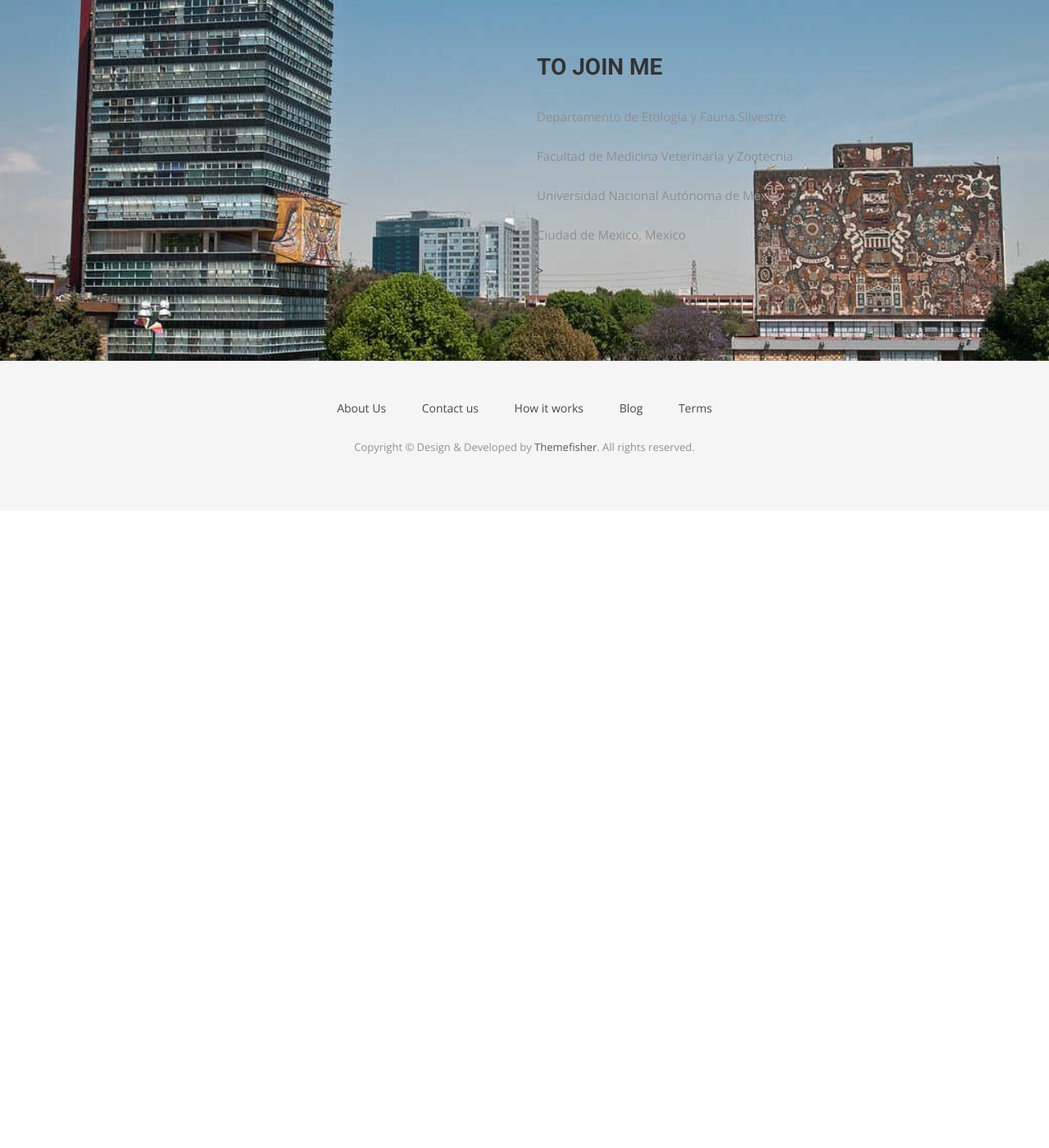
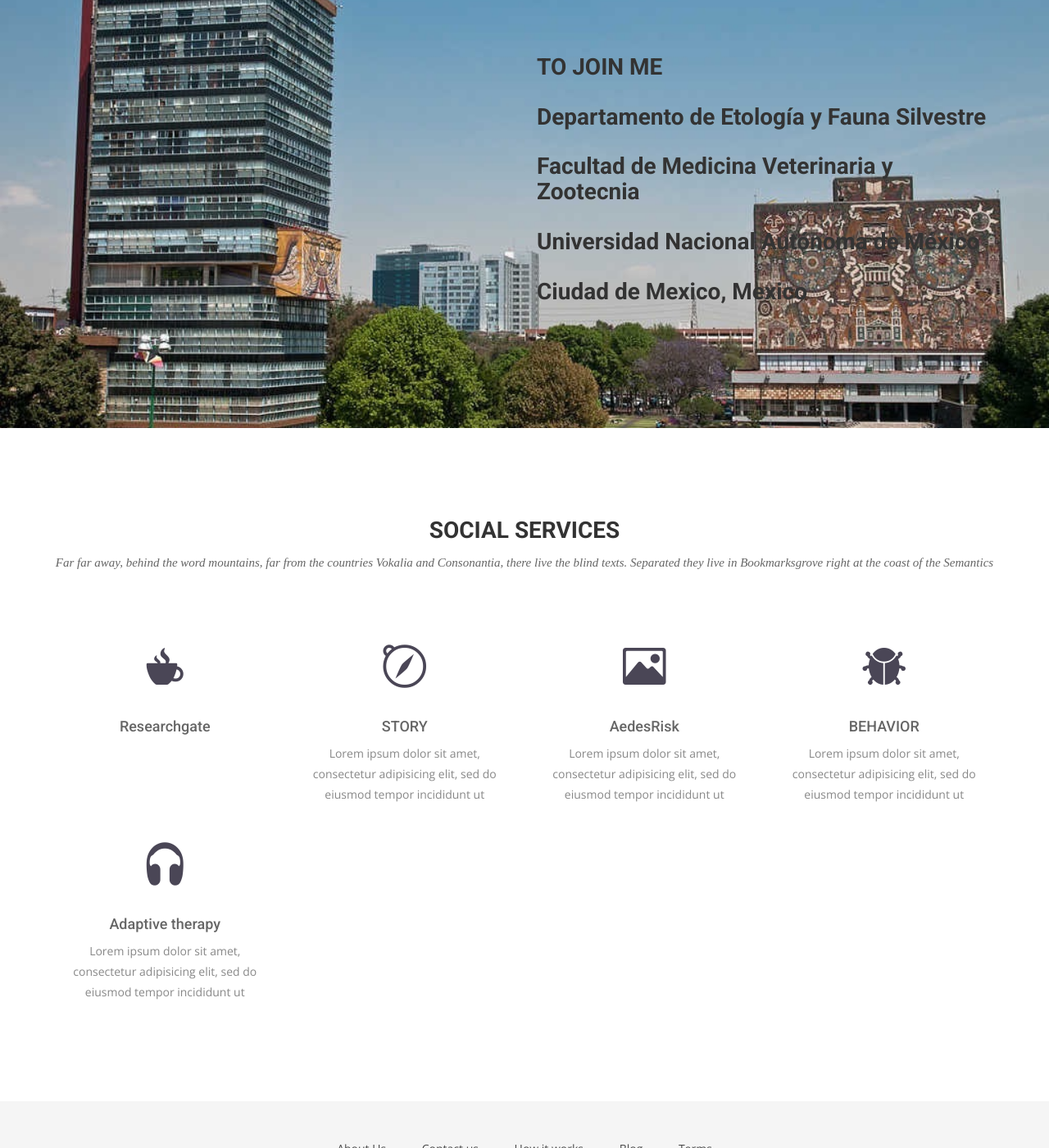
Before and after one commit to rocheben/rocheben.github.io, a Jekyll site: the page built from index.html, in a window 1280 px wide and 1400 px high, scrolled down 1564 px. Shown: the whole window at 82% size. Built offline with Jekyll 4.4.1, drawn with Linux system fonts in a browser that asks for light colours; nearby versions of some CDN libraries; some web fonts are replaced; before the commit the page ends 2187 px from its top, so only the background shows below that.

Commit message:
researchgate

```diff
--- a/index.html
+++ b/index.html
@@ -44,10 +44,10 @@ permalink: /
   <div class="row">
     <div class="col-md-6 col-md-offset-6">
       <h2>TO JOIN ME</h2>
-			<p>Departamento de Etología y Fauna Silvestre</p>
-			<p>Facultad de Medicina Veterinaria y Zootecnia</p>
-			<p>Universidad Nacional Autónoma de México</p>
-			<p>Ciudad de Mexico, Mexico</p>
+			<h2>Departamento de Etología y Fauna Silvestre</h2>
+			<h2>Facultad de Medicina Veterinaria y Zootecnia</h2>
+			<h2>Universidad Nacional Autónoma de México</h2>
+			<h2>Ciudad de Mexico, Mexico</h2>
       <!--<a href="#" class="btn btn-view-works">View Works</a>-->>
 		</div>
   </div>
@@ -55,20 +55,20 @@ permalink: /
 </section>
 
 <!-- Service Start -->
-<!--<section id="service">
+<section id="service">
   <div class="container">
     <div class="row">
       <div class="section-title">
-        <h2>Current projects</h2>
+        <h2>Social services</h2>
         <p>Far far away, behind the word mountains, far from the countries Vokalia and Consonantia, there live the blind texts. Separated they live in Bookmarksgrove right at the coast of the Semantics</p>
       </div>
     </div>
     <div class="row ">
       <div class="col-sm-6 col-md-3">
         <div class="service-item">
-          <i class="icon ion-coffee"></i>
-          <h4>PANIC</h4>
-          <p>Lorem ipsum dolor sit amet, consectetur adipisicing elit, sed do eiusmod tempor incididunt ut </p>
+          <a href="https://www.researchgate.net/profile/Benjamin_Roche"><i class="icon ion-coffee"></i></a>
+          <h4>Researchgate</h4>
+
         </div>
       </div>
       <div class="col-sm-6 col-md-3">
@@ -101,7 +101,7 @@ permalink: /
       </div>
     </div>
   </div>
-</section> -->
+</section>
 <!-- Call to action Start -->
 <!-- <section id="call-to-action">
   <div class="container">
```
